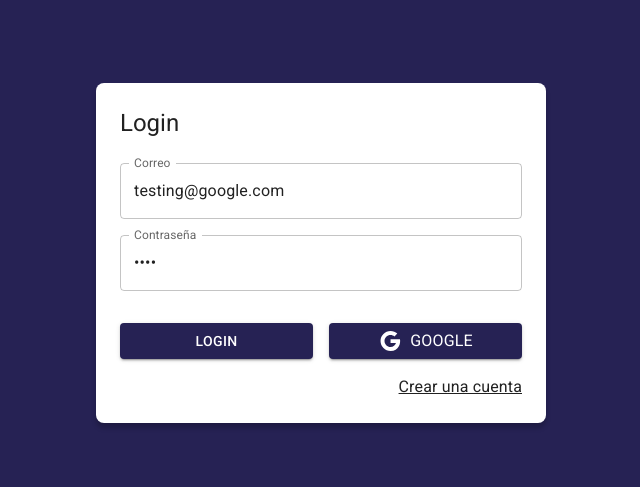
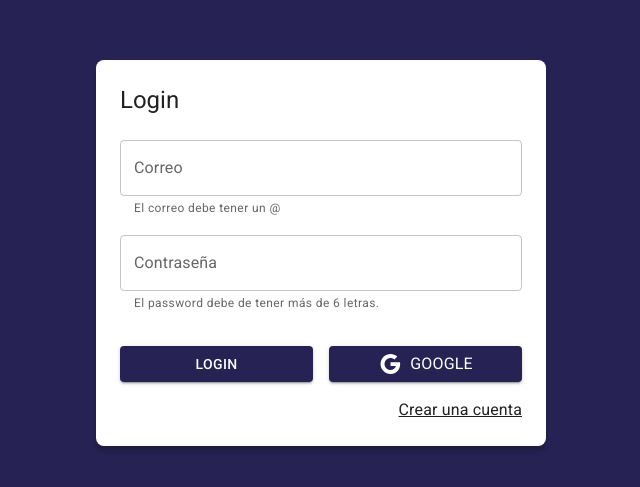
Before and after one commit to IvanCsCz/JournalApp, a React (Vite) app: page /auth/login in a window 1280 px wide. Shown: the part 147-634 px from the top of the page, without its empty margins (319-959 px from the left). Built offline with nearby package versions, Linux system fonts and the light colour scheme.

Commit message:
login completed

```diff
--- a/src/auth/pages/LoginPage.jsx
+++ b/src/auth/pages/LoginPage.jsx
@@ -1,18 +1,25 @@
 import { Google } from '@mui/icons-material';
-import { Button, Grid, Link, TextField, Typography } from '@mui/material';
-import { useMemo } from 'react';
+import {
+	Alert,
+	Button,
+	Grid,
+	Link,
+	TextField,
+	Typography
+} from '@mui/material';
+import { useMemo, useState } from 'react';
 import { useDispatch, useSelector } from 'react-redux';
 import { Link as RouterLink } from 'react-router-dom';
 import { useForm } from '../../hooks/useForm';
 import {
-	checkingAunthentication,
-	startGoogleSignIn
+	startGoogleSignIn,
+	startLoginWithEmailPassword
 } from '../../store/auth/thunks';
 import AuthLayout from '../layout/AuthLayout';
 
 const formData = {
-	email: 'testing@google.com',
-	password: '1234'
+	email: '',
+	password: ''
 };
 
 const formValidations = {
@@ -25,19 +32,30 @@ const formValidations = {
 
 const LoginPage = () => {
 	const dispatch = useDispatch();
-	const { status } = useSelector(state => state.auth);
-	const { email, password, onInputChange } = useForm(formData, formValidations);
+	const [formSubmitted, setFormSubmitted] = useState(false);
+	const { status, errorMessage } = useSelector(state => state.auth);
+	const {
+		formState,
+		isFormValid,
+		emailValid,
+		passwordValid,
+		email,
+		password,
+		onInputChange
+	} = useForm(formData, formValidations);
 
 	const idAuthenticating = useMemo(() => status === 'checking', [status]);
 
 	const onSubmit = ev => {
 		ev.preventDefault();
+		setFormSubmitted(true);
 
-		dispatch(checkingAunthentication());
+		if (!isFormValid) return;
+
+		dispatch(startLoginWithEmailPassword(formState));
 	};
 
 	const onGoogleSignIn = () => {
-		console.log('onGoogleSignIn');
 		dispatch(startGoogleSignIn());
 	};
 
@@ -53,6 +71,8 @@ const LoginPage = () => {
 							name='email'
 							value={email}
 							onChange={onInputChange}
+							error={!!emailValid && formSubmitted}
+							helperText={emailValid}
 							fullWidth
 						/>
 					</Grid>
@@ -65,11 +85,17 @@ const LoginPage = () => {
 							name='password'
 							value={password}
 							onChange={onInputChange}
+							error={!!passwordValid && formSubmitted}
+							helperText={passwordValid}
 							fullWidth
 						/>
 					</Grid>
 
 					<Grid container spacing={2} sx={{ mb: 2, mt: 2 }}>
+						<Grid item xs={12} sm={12} display={errorMessage ? '' : 'none'}>
+							<Alert severity='error'>{errorMessage}</Alert>
+						</Grid>
+
 						<Grid item xs={12} sm={6}>
 							<Button
 								type='submit'
--- a/src/firebase/providers.js
+++ b/src/firebase/providers.js
@@ -1,6 +1,7 @@
 import {
 	GoogleAuthProvider,
 	createUserWithEmailAndPassword,
+	signInWithEmailAndPassword,
 	signInWithPopup,
 	updateProfile
 } from 'firebase/auth';
@@ -60,3 +61,27 @@ export const registerUserWithEmailPassword = async ({
 		};
 	}
 };
+
+export const loginWithEmailPassword = async ({ email, password }) => {
+	try {
+		const resp = await signInWithEmailAndPassword(
+			FirebaseAuth,
+			email,
+			password
+		);
+		const { uid, photoURL, displayName } = resp.user;
+
+		return {
+			ok: true,
+			uid,
+			photoURL,
+			displayName
+		};
+	} catch (error) {
+		const errorMessage = error.message;
+		return {
+			ok: false,
+			errorMessage
+		};
+	}
+};
--- a/src/store/auth/thunks.js
+++ b/src/store/auth/thunks.js
@@ -1,4 +1,5 @@
 import {
+	loginWithEmailPassword,
 	registerUserWithEmailPassword,
 	signInWithGoogle
 } from '../../firebase/providers';
@@ -41,3 +42,18 @@ export const startCreatingUserWithEmailPassword = ({
 		dispatch(login({ uid, displayName, email, photoURL }));
 	};
 };
+
+export const startLoginWithEmailPassword = ({ email, password }) => {
+	return async dispatch => {
+		dispatch(checkingCredentials());
+
+		const result = await loginWithEmailPassword({
+			email,
+			password
+		});
+
+		if (!result.ok) return dispatch(logout(result.errorMessage));
+
+		dispatch(login(result));
+	};
+};
```
